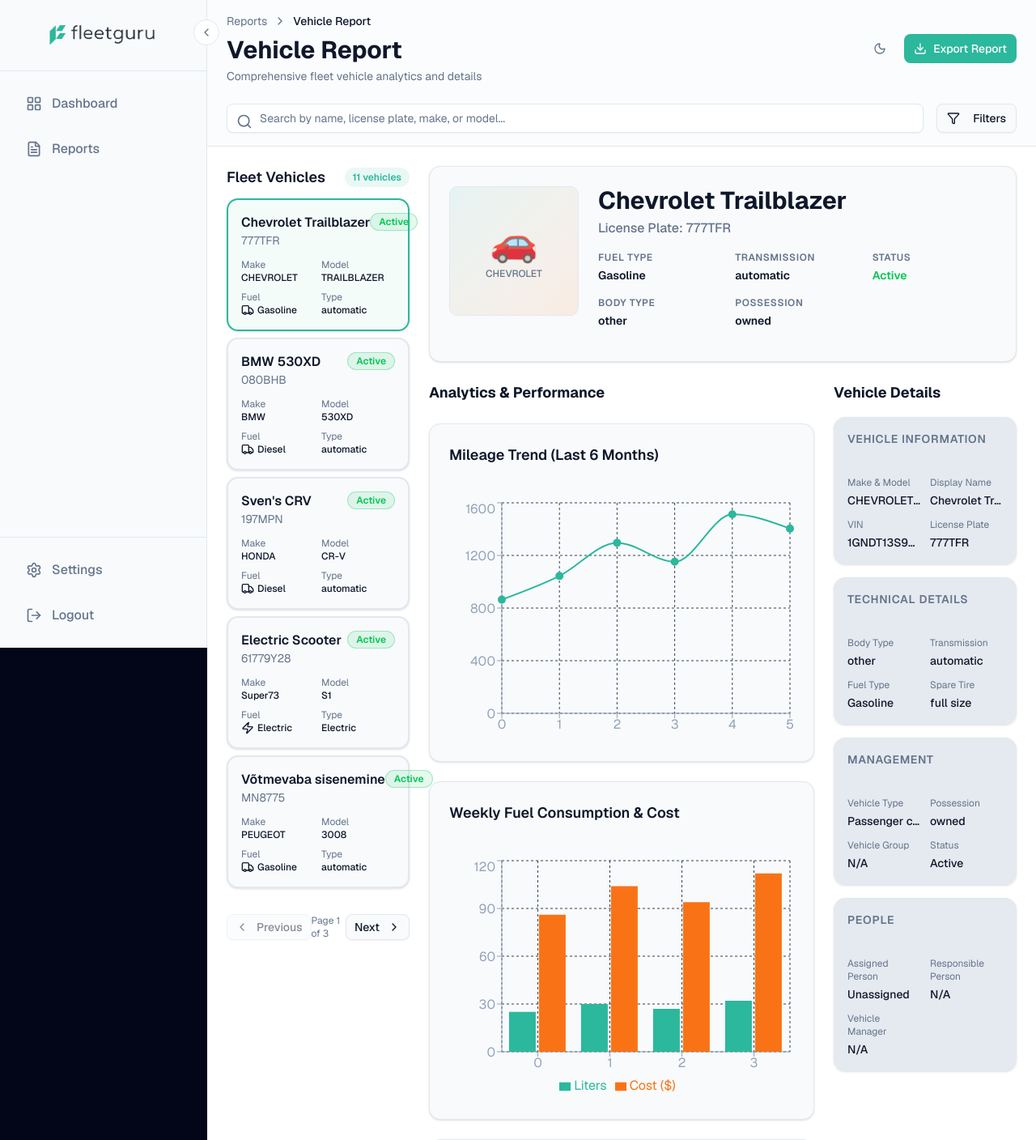
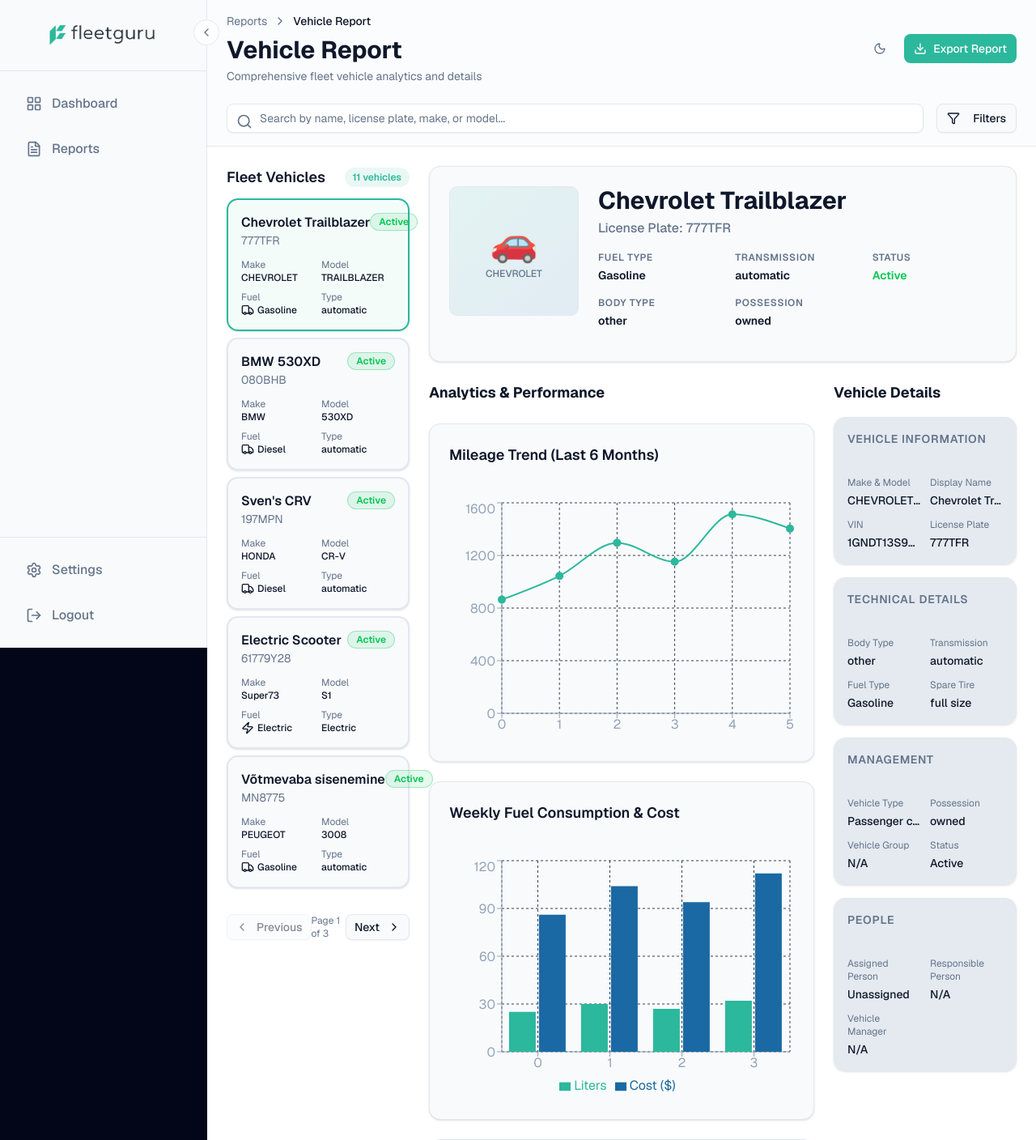
Before and after one commit to iam-roymwangi/fleetguru-dashboard, a Next.js app: page /reports/vehicle-report in a window 1280 px wide. Shown: the top 1408 px of the page at 81% size. Built offline with nearby package versions, Linux system fonts and the light colour scheme.

Commit message:
Updated accent color

```diff
--- a/app/globals.css
+++ b/app/globals.css
@@ -16,7 +16,7 @@
   --secondary-foreground: #0f172a;
   --muted: #cbd5e1;
   --muted-foreground: #64748b;
-  --accent: #f97316;
+  --accent: #1a69a4;
   --accent-foreground: #ffffff;
   --destructive: #ef4444;
   --destructive-foreground: #ffffff;
@@ -25,7 +25,7 @@
   --ring: #2cb89c;
   --chart-1: #2cb89c;
   --chart-2: #10b981;
-  --chart-3: #f97316;
+  --chart-3: #1a69a4;
   --chart-4: #f59e0b;
   --chart-5: #ef4444;
   --radius: 0.625rem;
@@ -52,7 +52,7 @@
   --secondary-foreground: #f1f5f9;
   --muted: #64748b;
   --muted-foreground: #cbd5e1;
-  --accent: #f97316;
+  --accent: #1a69a4;
   --accent-foreground: #f1f5f9;
   --destructive: #ef4444;
   --destructive-foreground: #f1f5f9;
@@ -61,7 +61,7 @@
   --ring: #2cb89c;
   --chart-1: #2cb89c;
   --chart-2: #10b981;
-  --chart-3: #f97316;
+  --chart-3: #1a69a4;
   --chart-4: #f59e0b;
   --chart-5: #ef4444;
   --sidebar: oklch(0.205 0 0);
--- a/app/reports/vehicle-report/page.tsx
+++ b/app/reports/vehicle-report/page.tsx
@@ -187,7 +187,7 @@ export default function VehicleReportPage() {
                             <div className="flex flex-col md:flex-row gap-6">
                                 {/* Vehicle Image Placeholder */}
                                 <div className="flex-shrink-0">
-                                    <div className="w-32 h-32 md:w-40 md:h-40 bg-gradient-to-br from-primary/10 to-orange-500/10 border border-border rounded-lg flex items-center justify-center">
+                                    <div className="w-32 h-32 md:w-40 md:h-40 bg-gradient-to-br from-primary/10 to-accent/10 border border-border rounded-lg flex items-center justify-center">
                                         <div className="text-center">
                                             <div className="text-5xl opacity-80 mb-2">🚗</div>
                                             <p className="text-xs text-muted-foreground font-medium">{selectedVehicle.make}</p>
```
Also changed, not shown: 1 other file (tests, documents, lock files or other folders).
